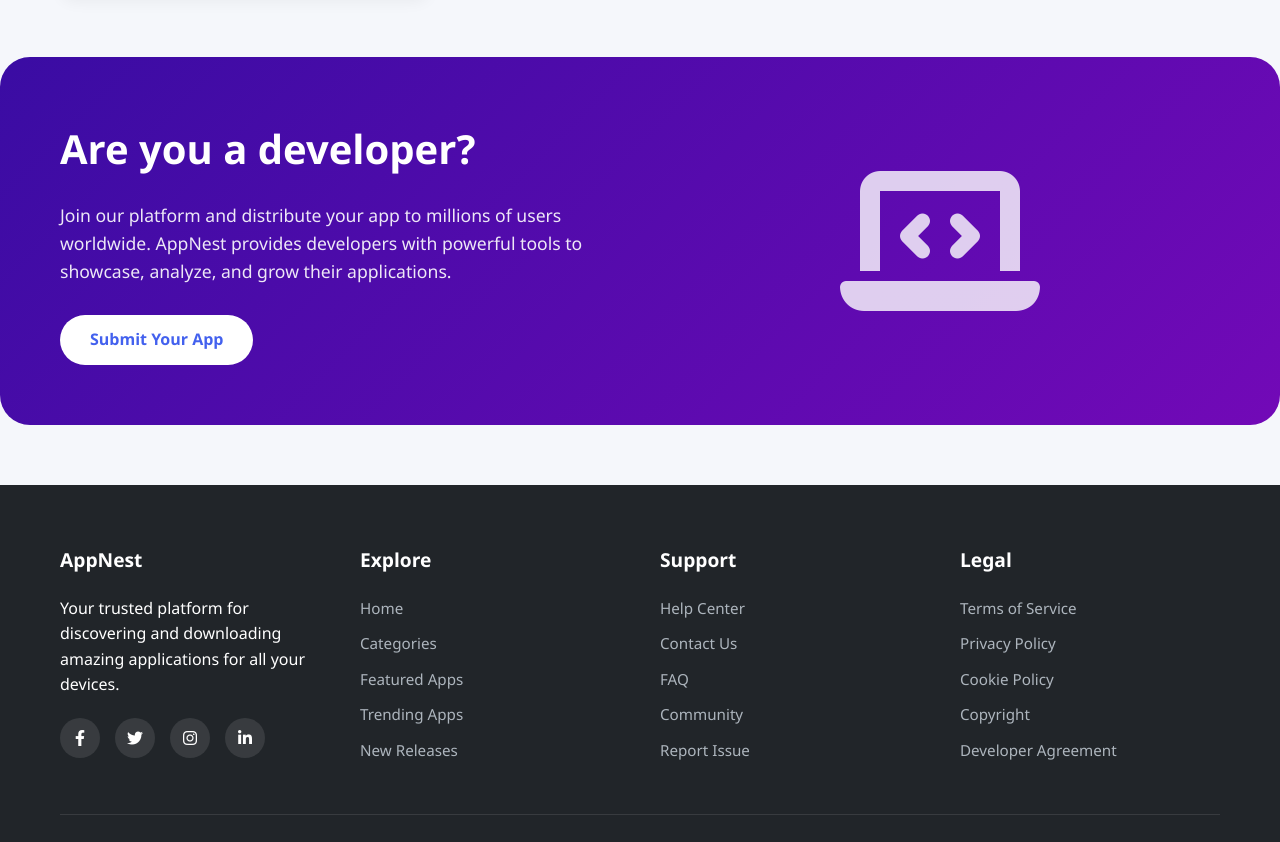
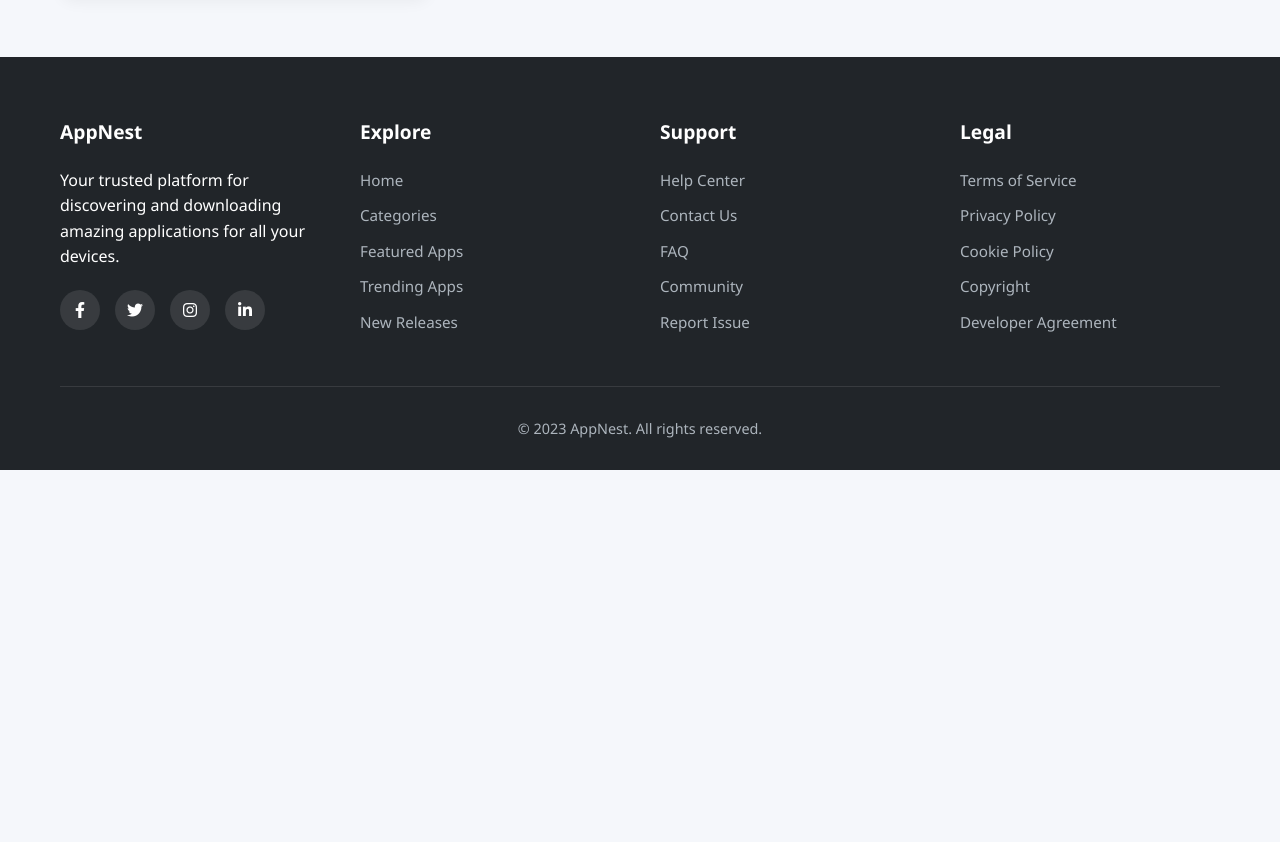
Before and after one commit to sayedulmorsalin/AppNest, a plain HTML site: page index.html in a window 1280 px wide. Shown: the part 1154-1996 px from the top of the page. After the commit the page ends 1624 px from the top, so only its background shows below. Drawn offline with Linux system fonts and the light colour scheme.

Commit message:
first commit

```diff
--- a/index.html
+++ b/index.html
@@ -70,7 +70,7 @@
     </section>
 
     <!-- Developer Section -->
-    <section class="developer-section">
+    <!-- <section class="developer-section">
         <div class="container">
             <div class="developer-content">
                 <div class="developer-text">
@@ -83,7 +83,7 @@
                 </div>
             </div>
         </div>
-    </section>
+    </section> -->
 
     <!-- Footer -->
     <footer>
```
Also changed, not shown: 1 other file.
